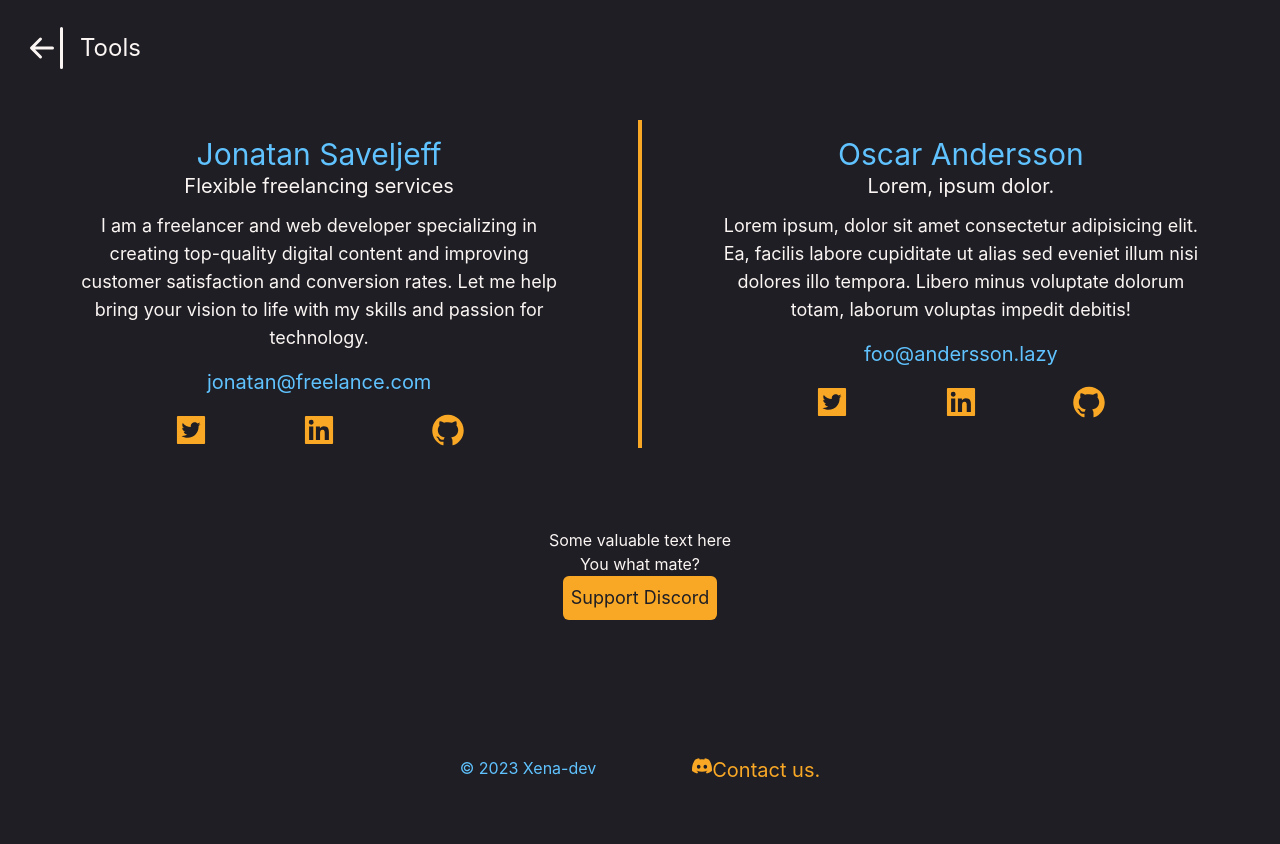
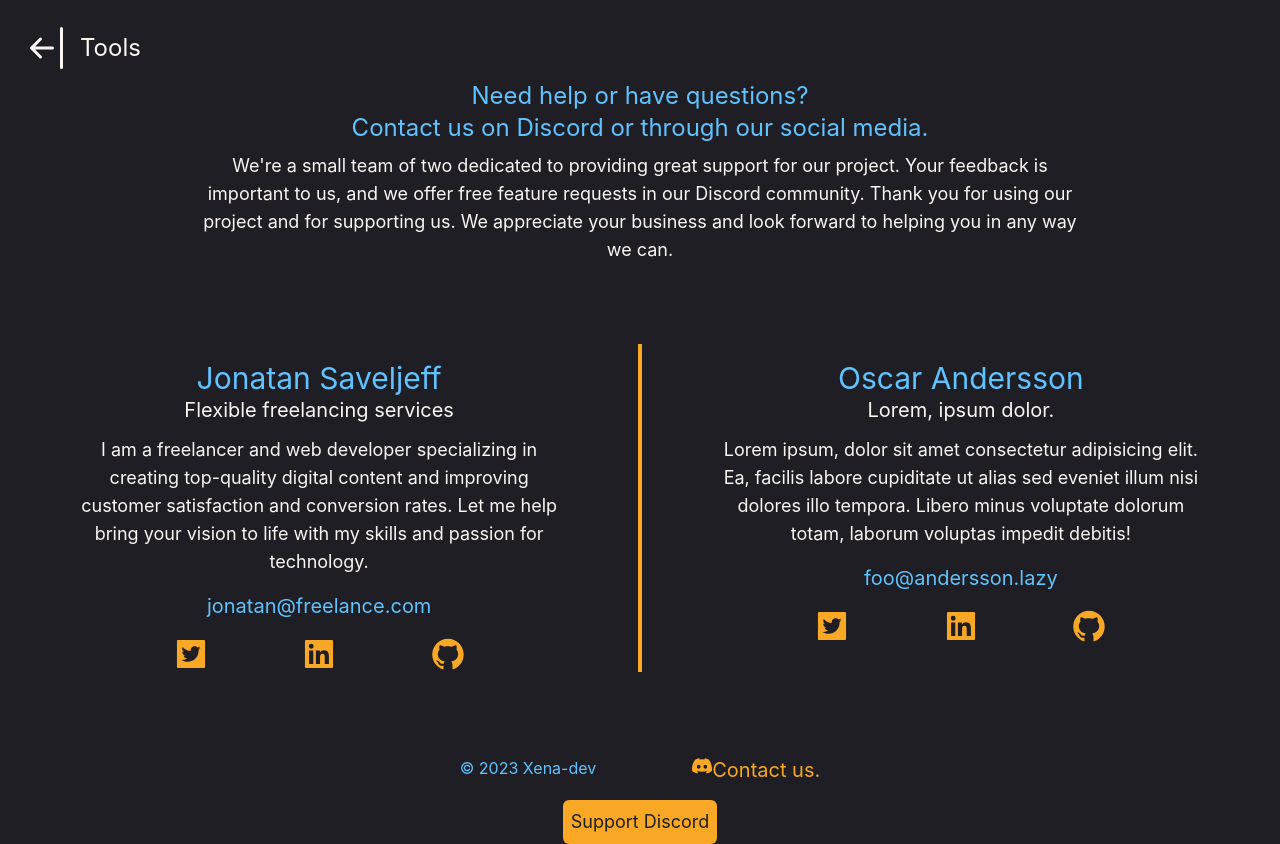
Before and after one commit to XenaDevs/tools, a Next.js app: page /contact in a window 1280 px wide. Before the commit the page ends 800 px from the top, so only its background shows below. Built offline with nearby package versions, Linux system fonts and the light colour scheme.

Commit message:
Content created - add yours

```diff
--- a/pages/contact.tsx
+++ b/pages/contact.tsx
@@ -9,9 +9,22 @@ import { LinkButton } from "../components";
 const Contact = () => {
   return (
     <main className="px-10 md:px-20 lg:px-30 max-w-7xl mx-auto">
-      <section className="min-h-screen pt-10">
+      <section className="min-h-screen pt-10 md:mt-10">
+        <div className="hidden md:flex md:flex-col max-w-4xl mx-auto">
+          <h2 className="text-2xl text-Accent mb-2">
+            Need help or have questions? <br /> Contact us on Discord or through
+            our social media.
+          </h2>
+          <p className="text-lg">
+            We&apos;re a small team of two dedicated to providing great support
+            for our project. Your feedback is important to us, and we offer free
+            feature requests in our Discord community. Thank you for using our
+            project and for supporting us. We appreciate your business and look
+            forward to helping you in any way we can.
+          </p>
+        </div>
         <div className="flex flex-col mt-5 md:flex-row md:mt-20 md:gap-20 justify-between">
-          <div className="mt-4 w-1/2" id="jonatan">
+          <div className="mt-4 md:w-1/2" id="jonatan">
             <h2 className="text-xl md:2xl lg:text-3xl text-Accent">
               Jonatan Saveljeff
             </h2>
@@ -50,7 +63,7 @@ const Contact = () => {
           <div className="mt-14 md:hidden" />
           <div className="w-1 bg-CTA" />
 
-          <div className="mt-4 w-1/2" id="oscar">
+          <div className="mt-4 md:w-1/2" id="oscar">
             <h2 className="text-xl md:text-2xl lg:text-3xl text-Accent">
               Oscar Andersson
             </h2>
@@ -82,11 +95,9 @@ const Contact = () => {
           </div>
         </div>
 
-        <div className="hidden md:flex mt-20" />
+        <div className="hidden md:flex mt-32" />
 
         <div className="hidden md:flex flex-col w-fit mx-auto">
-          <h2>Some valuable text here</h2>
-          <p>You what mate?</p>
           <LinkButton href="/discord" target={"_blank"}>
             Support Discord
           </LinkButton>
```
